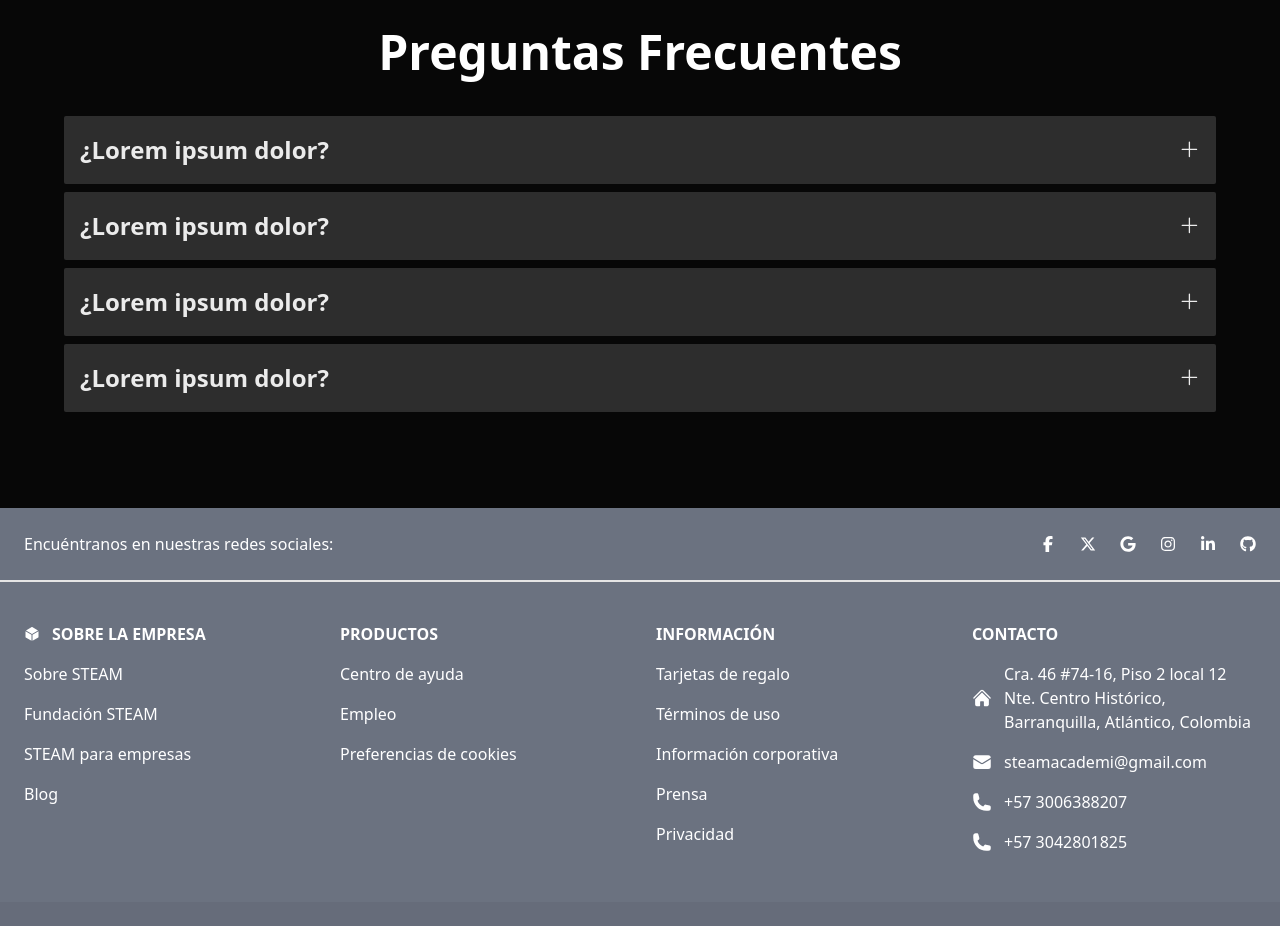
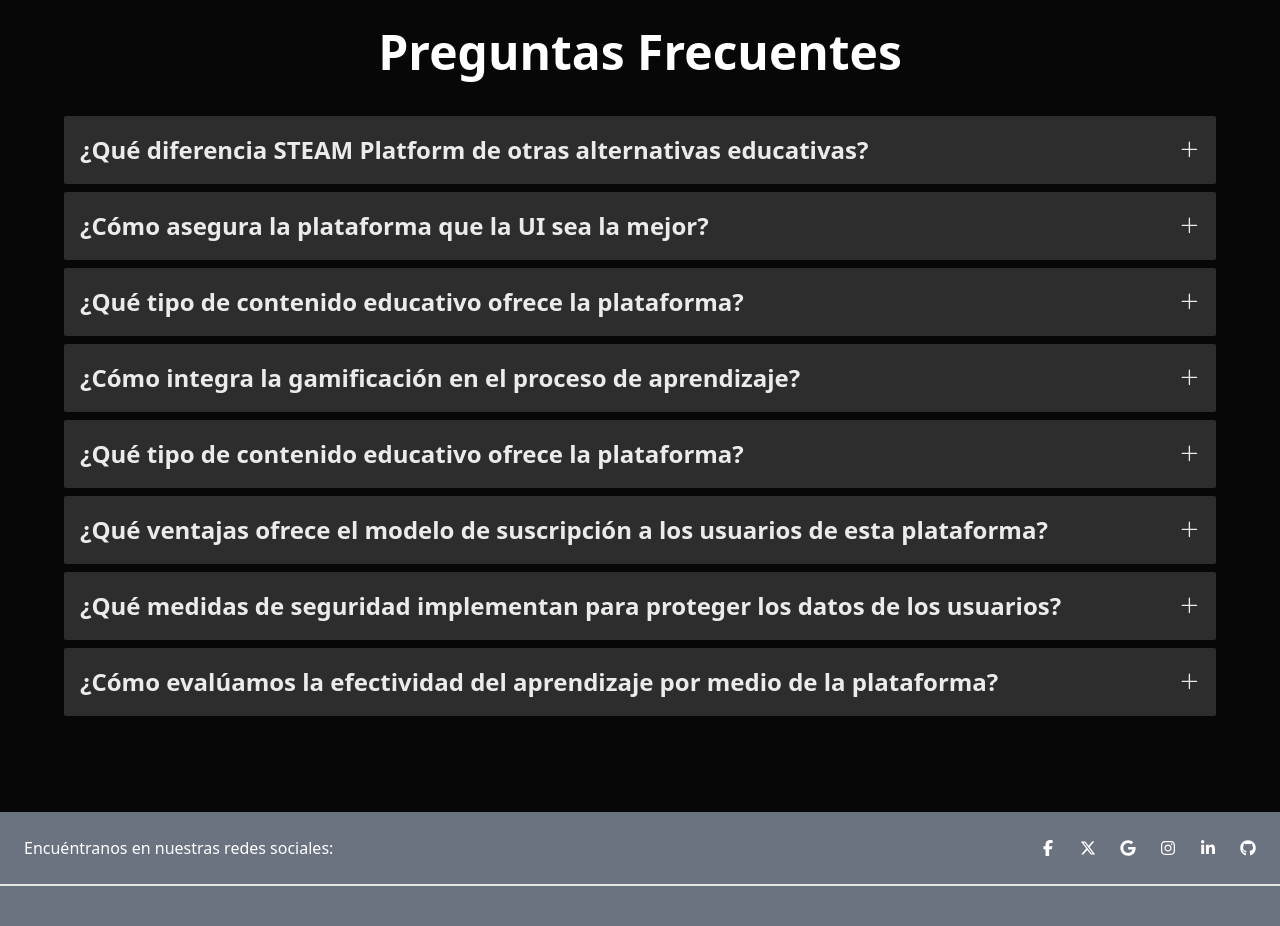
Before and after one commit to coachdesarrollo/steam-platform, a React (Vite) app in the folder frontend/: page / in a window 1280 px wide. Shown: the part 2880-3806 px from the top of the page. Built offline with nearby package versions, Linux system fonts and the light colour scheme.

Commit message:
Actualizando Acordio de prguntas y respuestas con informacion que pueda ser interesante

```diff
--- a/frontend/src/pages/data/index.ts
+++ b/frontend/src/pages/data/index.ts
@@ -14,24 +14,43 @@ import { Advertisement, Faq } from "../types";
 export const faq: Array<Faq> = [
   {
     id: getUUID(),
-    question: "¿Lorem ipsum dolor?",
-    answer: "Lorem ipsum",
+    question: "¿Qué diferencia STEAM Platform de otras alternativas educativas?",
+    answer: " Nuestra plataforma se distingue por su avanzada gamificación, que incluye logros, insignias, y un sistema de puntos que los estudiantes pueden usar para desbloquear contenido exclusivo.",
   },
   {
     id: getUUID(),
-    question: "¿Lorem ipsum dolor?",
-    answer: "Lorem ipsum",
+    question: "¿Cómo asegura la plataforma que la UI sea la mejor?",
+    answer: "Trabajamos con diseñadores de UI y UX de primer nivel y realizamos pruebas de usuario exhaustivas para asegurarnos de que cada elemento de la plataforma sea intuitivo y fácil de usar. También utilizamos tecnologías de vanguardia y seguimos las últimas tendencias en diseño para mantenernos al dia.",
   },
   {
     id: getUUID(),
-    question: "¿Lorem ipsum dolor?",
-    answer:
-      "Lorem ipsumLorem ipsumLorem ipsumLorem ipsumLorem ipsumLorem ipsumLorem ipsumLorem ipsumLorem ipsumLorem ipsumLorem ipsumLorem ipsumLorem ipsumLorem ipsumLorem ipsumLorem ipsumLorem ipsumLorem ipsumLorem ipsumLorem ipsumLorem ipsumLorem ipsumLorem ipsumLorem ipsumLorem ipsumLorem ipsumLorem ipsumLorem ipsumLorem ipsumLorem ipsumLorem ipsumLorem ipsumLorem ipsumLorem ipsumLorem ipsumLorem ipsumLorem ipsumLorem ipsumLorem ipsumLorem ipsumLorem ipsumLorem ipsumLorem ipsumLorem ipsumLorem ipsumLorem ipsumLorem ipsumLorem ipsumLorem ipsumLorem ipsumLorem ipsumLorem ipsumLorem ipsumLorem ipsumLorem ipsumLorem ipsumLorem ipsumLorem ipsumLorem ipsumLorem ipsumLorem ipsumLorem ipsumLorem ipsumLorem ipsumLorem ipsum",
+    question: "¿Qué tipo de contenido educativo ofrece la plataforma?",
+    answer: "Ofrecemos una amplia gama de contenido educativo que abarca desde materias escolares básicas hasta cursos avanzados en tecnología, ciencia, arte, y más. Cada curso está diseñado para ser interactivo y está acompañado de elementos gamificados que hacen que el aprendizaje sea más dinámico y efectivo.",
   },
   {
     id: getUUID(),
-    question: "¿Lorem ipsum dolor?",
-    answer: "Lorem ipsum",
+    question: "¿Cómo integra la gamificación en el proceso de aprendizaje?",
+    answer: "La gamificación se integra a través de desafíos interactivos, quizzes, reconocimiento de voz y misiones que los estudiantes deben completar para avanzar. Los estudiantes ganan puntos y recompensas por sus logros, lo que los motiva a seguir aprendiendo y les proporciona un sentido de progreso y competencia sana.",
+  },
+  {
+    id: getUUID(),
+    question: "¿Qué tipo de contenido educativo ofrece la plataforma?",
+    answer: "Ofrecemos una amplia gama de contenido educativo que abarca desde materias escolares básicas hasta cursos avanzados en tecnología, ciencia, arte, y más. Cada curso está diseñado para ser interactivo y está acompañado de elementos gamificados que hacen que el aprendizaje sea más dinámico y efectivo.",
+  },
+  {
+    id: getUUID(),
+    question: "¿Qué ventajas ofrece el modelo de suscripción a los usuarios de esta plataforma?",
+    answer: "El modelo de suscripción ofrece a los usuarios acceso ilimitado a todo nuestro contenido, actualizaciones regulares con nuevo material educativo, y la posibilidad de participar en eventos exclusivos y competiciones. Además, garantiza un flujo constante de contenido nuevo y permite a los usuarios aprender a su propio ritmo.",
+  },
+  {
+    id: getUUID(),
+    question: "¿Qué medidas de seguridad implementan para proteger los datos de los usuarios?",
+    answer: "La seguridad de los datos de nuestros usuarios es una prioridad. Implementamos cifrado de extremo a extremo, utilizamos servidores seguros y seguimos estrictos protocolos de privacidad para garantizar que la información personal esté siempre protegida. Además, cumplimos con todas las regulaciones internacionales de protección de datos.",
+  },
+  {
+    id: getUUID(),
+    question: "¿Cómo evalúamos la efectividad del aprendizaje por medio de la plataforma?",
+    answer: "Utilizamos una combinación de métricas cualitativas y cuantitativas, como la tasa de finalización de cursos, el feedback de los usuarios, y evaluaciones periódicas del progreso del estudiante. También realizamos estudios de caso y seguimiento del rendimiento de los estudiantes fuera de la plataforma para asegurarnos de que están aplicando lo que han aprendido de manera efectiva.",
   },
 ];
 
```
